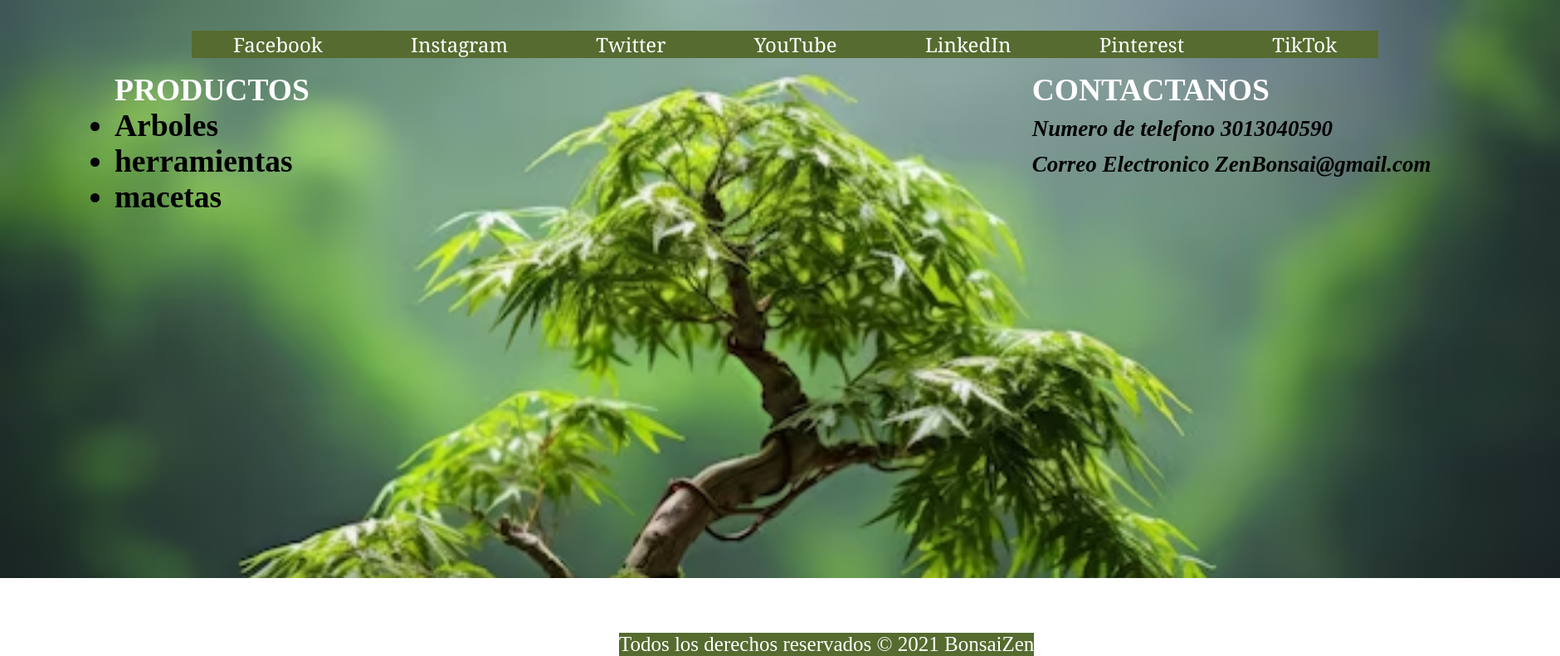
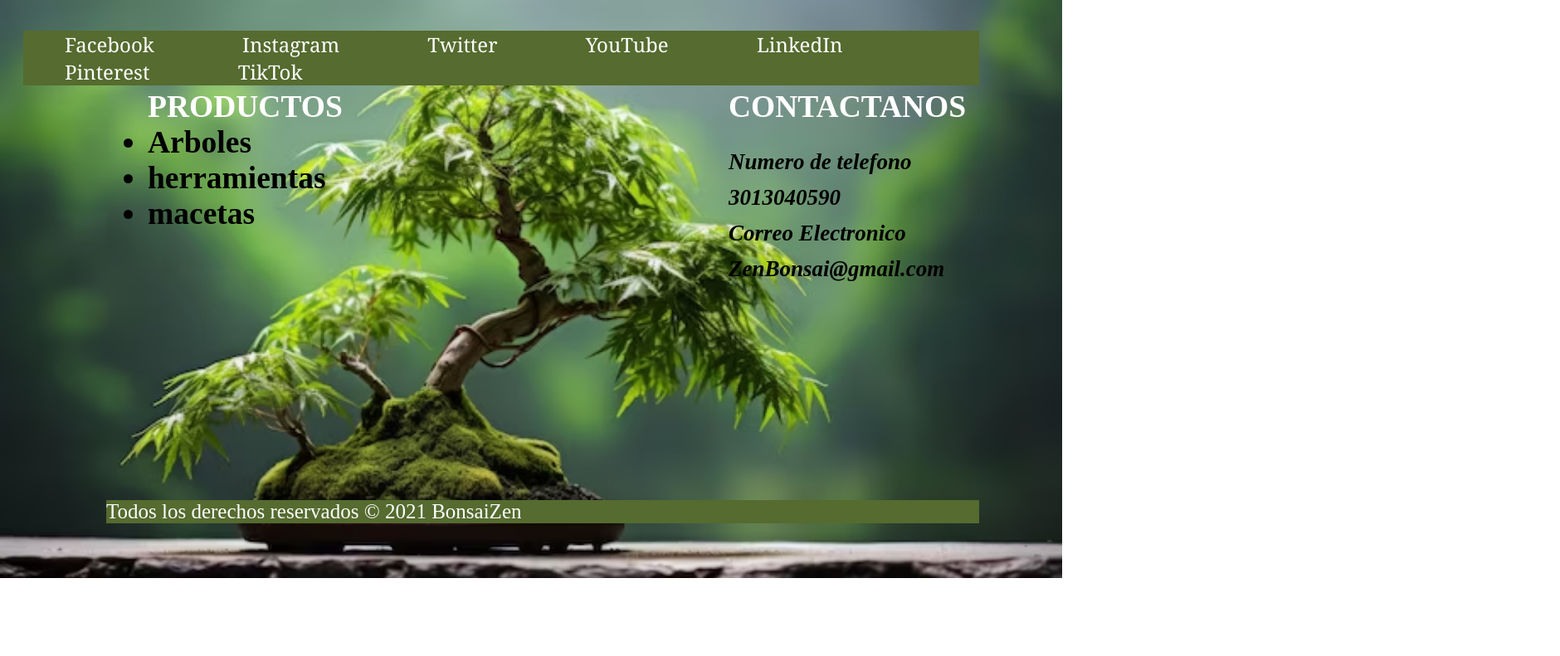
Before and after one commit to OmarA333/Bonsai-zen, a plain HTML site: page index.html in a window 1280 px wide. Shown: the part 3140-3931 px from the top of the page at 83% size, 1880 px wide, since content can reach past the window. After the commit the page ends 3837 px from the top, so only its background shows below. Drawn offline with Linux system fonts and the light colour scheme.

Commit message:
modificacion de la main

```diff
--- a/diseño.css
+++ b/diseño.css
@@ -306,7 +306,7 @@ a:link{
 .fondo3{
             background-image:url(Imagenes/bonsaiiiiiiii.avif);
             height: 700px;
-            width: 1880px;
+            width: 100%;
             background-repeat: no-repeat;
             position: relative;
             background-size: cover;
@@ -328,10 +328,10 @@ a:link{
 .fondo3 p{
             background-color: darkolivegreen;
             color: white;
-            position: absolute;
-            top: 2200%;
-            left: 46%;
+            margin-left: 100px;
+            margin-top: 500px;
             transform: translate(-50px,-50px);
+
 
 }
 
@@ -339,7 +339,6 @@ a:link{
             background-color: darkolivegreen;
             position: relative;
             top: 100%;
-            left: 10%;
             transform: translate(-50px,-50px);
 
 }
@@ -365,18 +364,16 @@ a:link{
             font-family: Cambria, Cochin, Georgia, Times, 'Times New Roman', serif;
 }
 
-.fondo3 h1{
-            color: white;
-            position: relative;
-            top: 50%;
-            left: 0%;
+.fondo3 h1{color: white;
+    margin-left: 100px;
+    margin-top: 20px;
 
 }
 
 .fondo3 h2{color: white;
-            position: relative;
-            top: 50%;
-            left: 230%;
+            margin-left: 800px;
+            margin-top: 20px;
+
 
 }
 
--- a/index.html
+++ b/index.html
@@ -237,7 +237,7 @@
         </article>
         <article>
 
-            <p>Todos los derechos reservados © 2021 BonsaiZen</p>
+
                 <ol id="contacto">
                     <a href="https://www.facebook.com/natacioncom/">Facebook</a>
                     <a href="https://www.instagram.com/natacioncom/">Instagram</a>
@@ -246,9 +246,11 @@
                     <a href="https://www.linkedin.com/company/natacioncom/">LinkedIn</a>
                     <a href="https://www.pinterest.com.mx/natacioncom/">Pinterest</a>
                     <a href="https://www.tiktok.com/@natacioncom/">TikTok</a>
+
                 </ol>
+                <p>Todos los derechos reservados © 2021 BonsaiZen</p>
         </article>
-
+        </div>
 
 
 
```
